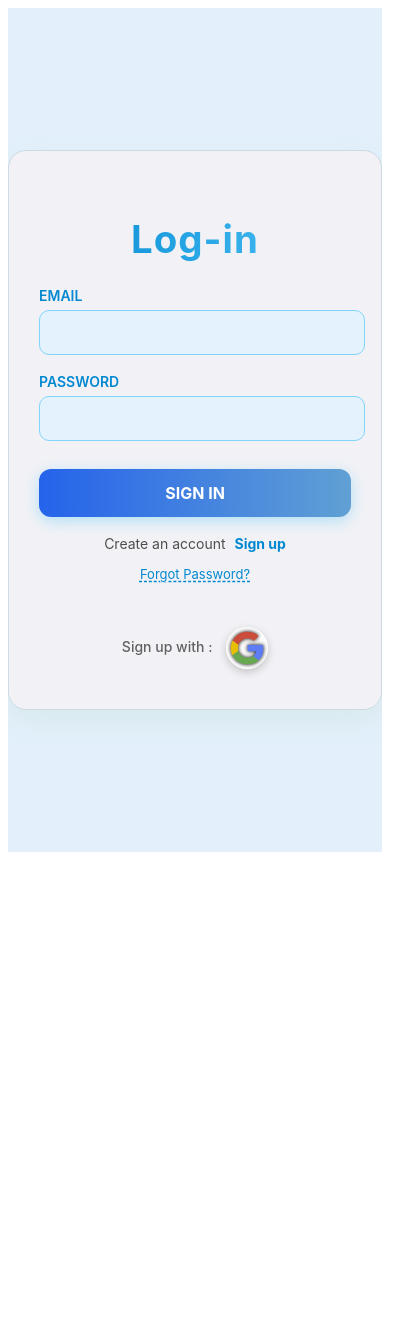
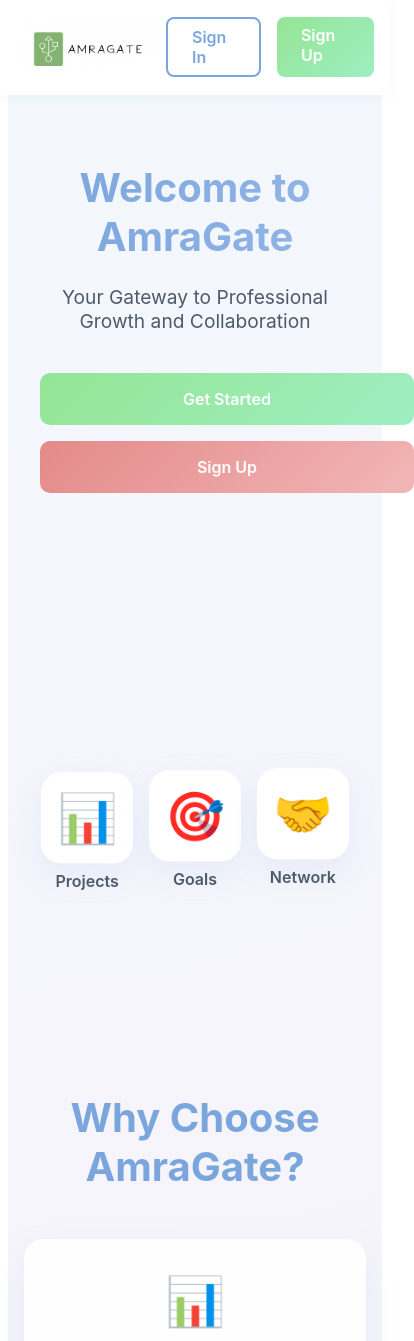
Before and after one commit to Rhita-Rh/AmraGate_final, a Vue app: page / in a window 390 px wide. Shown: the top 1341 px of the page, 414 px wide, since content can reach past the window. Before the commit the page ends 860 px from the top, so only its background shows below. Built offline with nearby package versions, Linux system fonts and the light colour scheme.

Commit message:
add landing page

```diff
--- a/src/router/index.js
+++ b/src/router/index.js
@@ -1,57 +1,83 @@
-import { createRouter, createWebHistory } from 'vue-router'
-import Dashboard from '../components/Dashboard.vue'
-import UpdateProfile from '../components/UpdateProfile.vue'
-import Edit_comp from '../components/Edit_comp.vue';
-import Signup from '../views/Signup.vue';
-import Signin from '../views/Signin.vue';
-import AjouterComp from '../views/AjouterComp.vue';
-import AddProject from '../views/AddProject.vue';
-import HomeView from '../views/HomeView.vue';
-import accounts from '../components/accounts.vue';
-import Edit_goal from '../components/Edit_goal.vue';
-import mycomp from '../components/mycomp.vue'
-import MyProjects from '../views/MyProjects.vue'
-import ProjectsItem from '../views/ProjectsItem.vue';
-import UpdateProject from '../views/UpdateProject.vue';
-import FeedBackView from '@/views/FeedBackView.vue';
-import followers from '../components/followers.vue';
-import following from '../components/following1.vue';
-import UserDetails from '../components/userdetails.vue';
-import Forgot from '../views/Forgot.vue';
+import { createRouter, createWebHistory } from "vue-router";
+import Dashboard from "../components/Dashboard.vue";
+import UpdateProfile from "../components/UpdateProfile.vue";
+import Edit_comp from "../components/Edit_comp.vue";
+import Signup from "../views/Signup.vue";
+import Signin from "../views/Signin.vue";
+import AjouterComp from "../views/AjouterComp.vue";
+import AddProject from "../views/AddProject.vue";
+import HomeView from "../views/HomeView.vue";
+import accounts from "../components/accounts.vue";
+import Edit_goal from "../components/Edit_goal.vue";
+import mycomp from "../components/mycomp.vue";
+import MyProjects from "../views/MyProjects.vue";
+import ProjectsItem from "../views/ProjectsItem.vue";
+import UpdateProject from "../views/UpdateProject.vue";
+import FeedBackView from "@/views/FeedBackView.vue";
+import followers from "../components/followers.vue";
+import following from "../components/following1.vue";
+import UserDetails from "../components/userdetails.vue";
+import Forgot from "../views/Forgot.vue";
 import Starred from "../views/Starred.vue";
-import NotFound from '../views/NotFound.vue';
+import NotFound from "../views/NotFound.vue";
+import Landing from "../views/Landing.vue";
 
 const routes = [
   {
-    path: '/Home',
-    name: 'home',
-    component: HomeView
+    path: "/",
+    name: "Landing",
+    component: Landing,
   },
   {
-    path: '/accounts/:id',
-    name: 'UserDetails',
+    path: "/Home",
+    name: "home",
+    component: HomeView,
+  },
+  {
+    path: "/accounts/:id",
+    name: "UserDetails",
     component: UserDetails,
     props: true, // Allows route params to be passed as props
   },
   {
-    path: '/followers',
-    name: 'followers',
-    component: followers
+    path: "/followers",
+    name: "followers",
+    component: followers,
   },
   {
-    path: '/following',
-    name: 'following',
-    component: following
+    path: "/following",
+    name: "following",
+    component: following,
   },
   {
-    path: '/feedback',
-    name: 'FeedBackView',
-    component: FeedBackView
+    path: "/feedback",
+    name: "FeedBackView",
+    component: FeedBackView,
   },
   {
-    path: '/accounts',
-    name: 'accounts',
-    component: accounts
+    path: "/accounts",
+    name: "accounts",
+    component: accounts,
+  },
+  {
+    path: "/signin",
+    name: "Signin",
+    component: Signin,
+  },
+  {
+    path: "/signup",
+    name: "Signup",
+    component: Signup,
+  },
+  {
+    path: "/Dashboard",
+    name: "Dashboard",
+    component: Dashboard,
+  },
+  {
+    path: "/UpdateProfile",
+    name: "UpdateProfile",
+    component: UpdateProfile,
   },
   {
     path: "/signin",
@@ -64,82 +90,70 @@ const routes = [
     component: Signup
   },
   {
-    path: '/Dashboard',
-    name: 'Dashboard',
-    component: Dashboard
+    path: "/Edit_comp/:userId/:index",
+    name: "Edit_comp",
+    props: true,
+    meta: { requiresAuth: true },
+    component: Edit_comp,
   },
   {
-    path: '/UpdateProfile',
-    name: 'UpdateProfile',
-    component: UpdateProfile
-  },
-  { path: '/', name: 'Signin', component: Signin },
-  {path: '/signup', name:'Signup',component: Signup},
-  {
-    path: '/Edit_comp/:userId/:index',
-    name: 'Edit_comp',
-    props: true,
-    meta: { requiresAuth: true },
-    component: Edit_comp
+    path: "/Forgot",
+    name: "Forgot",
+    component: Forgot,
   },
   {
-    path:'/Forgot',
-    name:'Forgot',
-    component: Forgot
+    path: "/my-projects",
+    name: "MyProjects",
+    component: MyProjects,
   },
   {
-    path:'/my-projects',
-    name:'MyProjects',
-    component: MyProjects
+    path: "/AjouterComp",
+    name: "AjouterComp",
+    component: AjouterComp,
   },
   {
-    path:'/AjouterComp',
-    name:'AjouterComp',
-    component: AjouterComp
+    path: "/add-project",
+    name: "AddProject",
+    component: AddProject,
   },
   {
-    path: '/add-project',
-    name: "AddProject",
-    component: AddProject
+    path: "/Edit_goal/:index",
+    name: "Edit_goal",
+    component: () => import("../components/Edit_goal.vue"),
+    props: (route) => ({ index: parseInt(route.params.index) }),
+    component: Edit_goal,
   },
   {
-    path: '/Edit_goal/:index',
-    name: 'Edit_goal',
-    component: () => import('../components/Edit_goal.vue'),
-    props: route => ({ index: parseInt(route.params.index) }),
-    component: Edit_goal
+    path: "/mycomp",
+    name: "mycomp",
+    component: mycomp,
+    meta: { requiresAuth: true },
   },
   {
-    path: '/mycomp',
-    name: 'mycomp',
-    component: mycomp,
-    meta: { requiresAuth: true }
+    path: "/project/:id",
+    name: "ProjectDetails",
+    component: ProjectsItem,
   },
   {
-    path: '/project/:id',
-    name: 'ProjectDetails',
-    component: ProjectsItem
-  },
-  {
-    path: '/update-project/:id',
+    path: "/update-project/:id",
     name: "UpdateProject",
-    component: UpdateProject
+    component: UpdateProject,
   },
   {
     path: "/starred",
     name: "Starred",
-    component: Starred
+    component: Starred,
   },
   {
-    path: '/:pathMatch(.*)*',
-    redirect: '/404'
+    path: "/:pathMatch(.*)*",
+    redirect: "/404",
   },
   {
-    path: '/404',
-    name: 'NotFound',
-    component: NotFound
-  }
-]
+    path: "/404",
+    name: "NotFound",
+    component: NotFound,
+  },
+];
 
 const router = createRouter({
   history: createWebHistory(),
--- /dev/null
+++ b/src/views/Landing.vue
@@ -0,0 +1,390 @@
+<template>
+  <div class="landing-page">
+    <nav class="navbar">
+      <div class="navbar-content">
+        <div class="logo">
+          <img src="@/assets/logo.png" alt="AmraGate Logo" class="logo-image">
+        </div>
+        <div class="nav-links">
+          <router-link to="/signin" class="nav-btn signin-btn">Sign In</router-link>
+          <router-link to="/signup" class="nav-btn signup-btn">Sign Up</router-link>
+        </div>
+      </div>
+    </nav>
+
+    <header class="hero-section">
+      <div class="hero-content">
+        <h1>Welcome to AmraGate</h1>
+        <p class="hero-subtitle">Your Gateway to Professional Growth and Collaboration</p>
+        <div class="cta-buttons">
+          <router-link to="/signin" class="primary-btn">Get Started</router-link>
+          <router-link to="/signup" class="secondary-btn">Sign Up</router-link>
+        </div>
+      </div>
+      <div class="hero-icons">
+        <div class="icon-container">
+          <div class="icon-wrapper">
+            <span class="icon">📊</span>
+            <span class="icon-label">Projects</span>
+          </div>
+          <div class="icon-wrapper">
+            <span class="icon">🎯</span>
+            <span class="icon-label">Goals</span>
+          </div>
+          <div class="icon-wrapper">
+            <span class="icon">🤝</span>
+            <span class="icon-label">Network</span>
+          </div>
+        </div>
+      </div>
+    </header>
+
+    <section class="features-section">
+      <h2>Why Choose AmraGate?</h2>
+      <div class="features-grid">
+        <div class="feature-card">
+          <div class="feature-icon">📊</div>
+          <h3>Project Management</h3>
+          <p>Organize and showcase your projects with ease. Track progress and collaborate effectively.</p>
+        </div>
+        <div class="feature-card">
+          <div class="feature-icon">🎯</div>
+          <h3>Goal Setting</h3>
+          <p>Set and track your professional goals. Stay motivated and achieve your objectives.</p>
+        </div>
+        <div class="feature-card">
+          <div class="feature-icon">🤝</div>
+          <h3>Networking</h3>
+          <p>Connect with like-minded professionals. Share knowledge and grow together.</p>
+        </div>
+      </div>
+    </section>
+
+    <section class="cta-section">
+      <h2>Ready to Start Your Journey?</h2>
+      <p>Join thousands of professionals who are already using AmraGate to achieve their goals.</p>
+      <router-link to="/signup" class="primary-btn">Create Your Account</router-link>
+    </section>
+  </div>
+</template>
+
+<style scoped>
+.landing-page {
+  min-height: 100vh;
+  font-family: 'Quicksand', sans-serif;
+  background: radial-gradient(circle at top left, #f3f8fd, #f8f0f8);
+  animation: floatBg 10s infinite alternate;
+  color: #4a4a4a;
+}
+
+/* Navbar Styles */
+.navbar {
+  position: fixed;
+  top: 0;
+  left: 0;
+  right: 0;
+  background: rgba(255, 255, 255, 0.95);
+  box-shadow: 0 2px 10px rgba(148, 182, 229, 0.1);
+  z-index: 1000;
+}
+
+.navbar-content {
+  max-width: 1200px;
+  margin: 0 auto;
+  padding: 1rem 2rem;
+  display: flex;
+  justify-content: space-between;
+  align-items: center;
+}
+
+.logo {
+  display: flex;
+  align-items: center;
+}
+
+.logo-image {
+  width: 150px;
+  height: auto;
+}
+
+
+.nav-links {
+  display: flex;
+  gap: 1rem;
+}
+
+.nav-btn {
+  padding: 0.5rem 1.5rem;
+  border-radius: 8px;
+  font-weight: 600;
+  text-decoration: none;
+  transition: all 0.3s ease;
+}
+
+.signin-btn {
+  color: #7ba6dd;
+  border: 2px solid #7ba6dd;
+}
+
+.signin-btn:hover {
+  background: #7ba6dd;
+  color: white;
+  transform: translateY(-2px);
+}
+
+.signup-btn {
+  background: linear-gradient(135deg, #94e594, #9eeec2);
+  color: white;
+}
+
+.signup-btn:hover {
+  background: linear-gradient(135deg, #7bdd8a, #9eeec2);
+  transform: translateY(-2px);
+}
+
+@keyframes floatBg {
+  0% { background-position: 0% 50%; }
+  100% { background-position: 100% 50%; }
+}
+
+.hero-section {
+  min-height: 100vh;
+  display: flex;
+  align-items: center;
+  justify-content: space-between;
+  padding: 2rem;
+  padding-top: 6rem;
+  max-width: 1200px;
+  margin: 0 auto;
+}
+
+.hero-content {
+  flex: 1;
+  max-width: 600px;
+}
+
+.hero-icons {
+  flex: 1;
+  display: flex;
+  justify-content: center;
+  align-items: center;
+}
+
+.icon-container {
+  display: flex;
+  flex-direction: column;
+  gap: 2rem;
+}
+
+.icon-wrapper {
+  display: flex;
+  flex-direction: column;
+  align-items: center;
+  gap: 0.5rem;
+  animation: float 6s ease-in-out infinite;
+}
+
+.icon-wrapper:nth-child(1) {
+  animation-delay: 0s;
+}
+
+.icon-wrapper:nth-child(2) {
+  animation-delay: 0.2s;
+}
+
+.icon-wrapper:nth-child(3) {
+  animation-delay: 0.4s;
+}
+
+.icon {
+  font-size: 4rem;
+  background: rgba(255, 255, 255, 0.95);
+  padding: 1.5rem;
+  border-radius: 20px;
+  box-shadow: 0 12px 30px rgba(148, 182, 229, 0.15);
+  transition: all 0.3s ease;
+}
+
+.icon:hover {
+  transform: scale(1.1);
+  box-shadow: 0 15px 35px rgba(148, 182, 229, 0.2);
+}
+
+.icon-label {
+  font-size: 1.2rem;
+  font-weight: 600;
+  color: #4d5a6a;
+}
+
+@keyframes float {
+  0% { transform: translateY(0px); }
+  50% { transform: translateY(-20px); }
+  100% { transform: translateY(0px); }
+}
+
+.hero-content h1 {
+  font-size: 3.5rem;
+  font-weight: 700;
+  background: linear-gradient(to right, #7ba6dd, #94b6e7);
+  -webkit-background-clip: text;
+  -webkit-text-fill-color: transparent;
+  margin-bottom: 1.5rem;
+}
+
+.hero-subtitle {
+  font-size: 1.5rem;
+  color: #4d5a6a;
+  margin-bottom: 2.5rem;
+}
+
+.cta-buttons {
+  display: flex;
+  gap: 1.5rem;
+}
+
+.primary-btn, .secondary-btn {
+  padding: 1rem 2rem;
+  border-radius: 10px;
+  font-weight: 600;
+  text-decoration: none;
+  transition: all 0.3s ease;
+}
+
+.primary-btn {
+  background: linear-gradient(135deg, #94e594, #9eeec2);
+  color: white;
+}
+
+.primary-btn:hover {
+  background: linear-gradient(135deg, #7bdd8a, #9eeec2);
+  transform: translateY(-2px);
+}
+
+.secondary-btn {
+  background: linear-gradient(135deg, #e48a8a, #f2b6b6);
+  color: white;
+}
+
+.secondary-btn:hover {
+  background: linear-gradient(135deg, #db7979, #e9a0a0);
+  transform: translateY(-2px);
+}
+
+.features-section {
+  padding: 5rem 2rem;
+  text-align: center;
+}
+
+.features-section h2, .cta-section h2 {
+  font-size: 2.5rem;
+  color: #7ba6dd;
+  margin-bottom: 3rem;
+}
+
+.features-grid {
+  display: grid;
+  grid-template-columns: repeat(auto-fit, minmax(300px, 1fr));
+  gap: 2rem;
+  max-width: 1200px;
+  margin: 0 auto;
+}
+
+.feature-card {
+  background: rgba(255, 255, 255, 0.95);
+  border-radius: 20px;
+  padding: 2rem;
+  box-shadow: 0 12px 30px rgba(148, 182, 229, 0.15);
+  transition: all 0.3s ease;
+}
+
+.feature-card:hover {
+  transform: translateY(-5px);
+  box-shadow: 0 15px 35px rgba(148, 182, 229, 0.2);
+}
+
+.feature-icon {
+  font-size: 3rem;
+  margin-bottom: 1.5rem;
+}
+
+.feature-card h3 {
+  color: #4d5a6a;
+  font-size: 1.5rem;
+  margin-bottom: 1rem;
+}
+
+.feature-card p {
+  color: #6b7c93;
+  line-height: 1.6;
+}
+
+.cta-section {
+  background: rgba(255, 255, 255, 0.95);
+  border-radius: 20px;
+  max-width: 800px;
+  margin: 0 auto 5rem;
+  padding: 3rem;
+  box-shadow: 0 12px 30px rgba(148, 182, 229, 0.15);
+}
+
+.cta-section p {
+  font-size: 1.2rem;
+  color: #4d5a6a;
+  margin-bottom: 2rem;
+}
+
+@media (max-width: 768px) {
+  .navbar-content {
+    padding: 1rem;
+  }
+
+  .hero-section {
+    flex-direction: column;
+    text-align: center;
+    padding-top: 8rem;
+  }
+
+  .hero-content {
+    margin-bottom: 2rem;
+  }
+
+  .hero-content h1 {
+    font-size: 2.5rem;
+  }
+
+  .hero-subtitle {
+    font-size: 1.2rem;
+  }
+
+  .cta-buttons {
+    flex-direction: column;
+    gap: 1rem;
+  }
+
+  .primary-btn, .secondary-btn {
+    width: 100%;
+  }
+
+  .icon-container {
+    flex-direction: row;
+    gap: 1rem;
+  }
+
+  .icon {
+    font-size: 3rem;
+    padding: 1rem;
+  }
+
+  .icon-label {
+    font-size: 1rem;
+  }
+
+  .features-section {
+    padding: 3rem 1rem;
+  }
+
+  .cta-section {
+    margin: 0 1rem 3rem;
+  }
+}
+</style>
```
